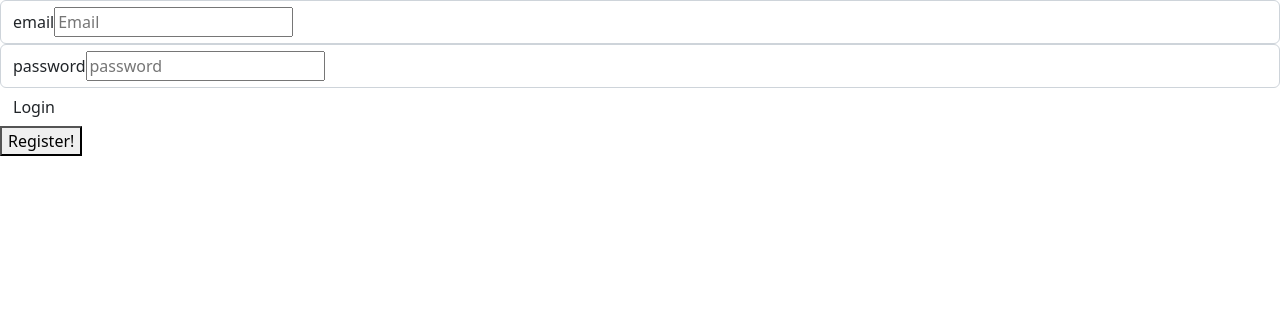
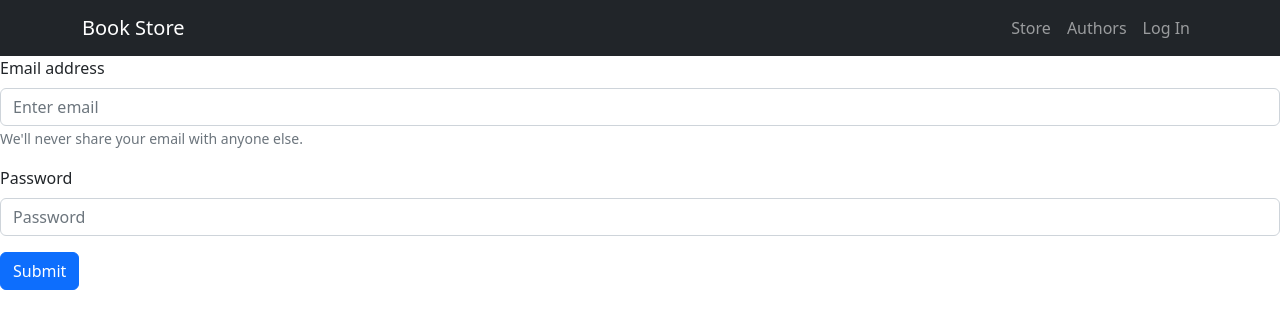
Before and after one commit to cool8009/bookstore-client, a React (Create React App) app: page / in a window 1280 px wide. Shown: the top 328 px of the page. Built offline with nearby package versions, Linux system fonts and the light colour scheme.

Commit message:
сыаыфаыфа

```diff
--- a/src/App.js
+++ b/src/App.js
@@ -1,23 +1,50 @@
 import './App.css';
-import { BrowserRouter as Router, Route, Routes } from 'react-router-dom'
+import { useState, useEffect } from 'react';
+import { BrowserRouter as Router, Route, Routes, Link } from 'react-router-dom'
 import Login from './components/Login';
 import Register from './components/Register';
 import Authors from './components/Authors';
 import Store from './components/Store';
+import { Nav, Navbar, Container, NavDropdown, NavbarBrand } from 'react-bootstrap';
+import 'bootstrap/dist/css/bootstrap.min.css';
+import AuthorPage from './components/AuthorPage';
+
 
 
 function App() {
+  useEffect(() => {
+    setIsUserValidated(localStorage.getItem('token') !== null);
+  }, [])
 
 
+  const [isUserValidated, setIsUserValidated] = useState(false)
+
   return (
+
     <Router>
+      <Navbar bg="dark" variant="dark">
+        <Container>
+          <Navbar.Brand as={Link} to={'/store'}> Book Store</Navbar.Brand>
+          <Nav>
+            <Nav.Link as={Link} to={'/store'}>Store</Nav.Link>
+            <Nav.Link as={Link} to={'/authors'}>Authors</Nav.Link>
+            { isUserValidated ? <Navbar.Text>Welcome Back!</Navbar.Text>
+            : <Nav.Link as={Link} to={'/'}>Log In</Nav.Link>}
+
+
+          </Nav>
+        </Container>
+      </Navbar>
       <Routes>
+        {/* <Route path='/' element={isUserValidated ?  <Store/> : <Login/>}/> */}
         <Route path='/' element={<Login/>}/>
         <Route path='/register' element={<Register/>}/>
         <Route path='/authors' element={<Authors/>}/>
         <Route path='/store' element={<Store/>}/>
+        <Route path='/authorpage' element={<AuthorPage/>}/>
       </Routes>
     </Router>
+
 
   );
 }
--- /dev/null
+++ b/src/components/AuthorCard.js
@@ -0,0 +1,39 @@
+import React from 'react'
+import { useState, useEffect } from 'react';
+import BookService from '../services/BooksService';
+import AuthorService from '../services/AuthorService';
+import {Link, useNavigate} from 'react-router-dom';
+import { Button, Card, ListGroup} from 'react-bootstrap';
+import 'bootstrap/dist/css/bootstrap.min.css';
+
+
+const AuthorCard = ({author}) => {
+    const navigate = useNavigate();
+    const navigateToAuthorPage = () => {
+        navigate('/authorpage',{state:{author}});
+    }
+
+    useEffect(() => {
+      //const getBooksForAuthor
+
+
+    }, [])
+
+
+    return (
+    <div className="author-container">
+      <Card className="flex-fill" style={{width: '15rem', height: '9rem',
+      alignments: 'center', marginLeft: '50px', marginTop: '50px'}}>
+        <Card.Body styles={{display:'flex'}}>
+        <Card.Title>{author.name}</Card.Title>
+
+      </Card.Body>
+      <Card.Footer>
+        <Button  variant="primary" onClick={() => navigateToAuthorPage()}>To Author Page</Button>
+      </Card.Footer>
+      </Card>
+    </div>
+  )
+}
+
+export default AuthorCard
--- /dev/null
+++ b/src/components/AuthorPage.js
@@ -0,0 +1,31 @@
+import React from 'react'
+import { useState, useEffect } from 'react'
+import BookService from '../services/BooksService';
+import AuthorService from '../services/AuthorService';
+import { Badge, Card, ListGroup} from 'react-bootstrap';
+import 'bootstrap/dist/css/bootstrap.min.css';
+import {useLocation} from 'react-router-dom';
+
+
+const AuthorPage = ({author}) => {
+    const location = useLocation();
+    useEffect(() => {
+        BookService.getBooksForAuthorId(location.state.author.id)
+
+
+    }, [])
+
+  return (
+    <div>
+        <h1 >
+            <Badge style={{ marginLeft: '42%', marginTop: '30px'}} bg="secondary">
+                {location.state.author.name}
+            </Badge>
+        </h1>
+        <h2 style={{ marginLeft: '50%', marginTop: '30px'}}> Her Home Town</h2>
+
+    </div>
+  )
+}
+
+export default AuthorPage
--- a/src/components/Authors.js
+++ b/src/components/Authors.js
@@ -1,8 +1,34 @@
 import React from 'react'
+import { useState, useEffect } from 'react'
+import { CardGroup } from 'react-bootstrap'
+import 'bootstrap/dist/css/bootstrap.min.css';
+import AuthorCard from './AuthorCard';
+import BookService from '../services/BooksService';
+import AuthorService from '../services/AuthorService';
 
 const Authors = () => {
+  const [authors, setAuthors] = useState([]);
+  useEffect(() => {
+    const getAuthors = async () => {
+      await AuthorService.getAuthors()
+        .then((authors) => setAuthors(authors))
+    }
+    getAuthors();
+
+  }, [])
+
+
   return (
-    <div>Authors</div>
+    <div>
+
+       <CardGroup style={{ alignItems: 'center',
+        justifyContent: 'center'}}>
+        { authors.map((author, index) =>
+        <AuthorCard key={index} author={author} />)}
+       </CardGroup>
+
+
+    </div>
   )
 }
 
--- a/src/components/Login.js
+++ b/src/components/Login.js
@@ -1,7 +1,7 @@
 import React from 'react';
 import { useState } from 'react';
 import { useNavigate } from "react-router-dom";
-import { Form } from 'react-bootstrap'
+import { Form, Button } from 'react-bootstrap'
 import 'bootstrap/dist/css/bootstrap.min.css';
 import UserService from '../services/UserService'
 
@@ -26,42 +26,66 @@ const sendCreds = async (creds) => {
 
 const onSubmit = (e) => {
   e.preventDefault()
-
+  let { email, password } = e.target.elements;
   if (!email) {
-    alert('Please insert email task')
+    alert('Please insert password task')
     return
   }
-
+  if (!email) {
+    alert('Please insert password task')
+    return
+  }
+  email = email.value
+  password = password.value
   sendCreds({ email, password })
 
 }
 
   return (
-    <div>
-      <form className='add-form' onSubmit={onSubmit}>
-        <div className='form-control'>
-          <label>email</label>
-          <input
-            type='text'
-            placeholder='Email'
-            value={email}
-            onChange={(e) => setEmail(e.target.value)}
-          />
-        </div>
-        <div className='form-control'>
-          <label>password</label>
-          <input
-            type='password'
-            placeholder='password'
-            value={password}
-            onChange={(e) => setPassword(e.target.value)}
-          />
-        </div>
+    <Form onSubmit={onSubmit}>
+      <Form.Group  className="mb-3" controlId="formBasicEmail">
+        <Form.Label>Email address</Form.Label>
+        <Form.Control type="email" placeholder="Enter email" id='email'/>
+        <Form.Text className="text-muted">
+          We'll never share your email with anyone else.
+        </Form.Text>
+      </Form.Group>
 
-        <input type='submit' value='Login' className='btn btn-block' />
-      </form>
-      <button onClick={() => navigate('/register')}>Register!</button>
-    </div>
+      <Form.Group className="mb-3" controlId="formBasicPassword">
+        <Form.Label>Password</Form.Label>
+        <Form.Control type="password" placeholder="Password" id='password'/>
+      </Form.Group>
+      <Button variant="primary" type="submit">
+        Submit
+      </Button>
+    </Form>
+
+
+    // <div className="form-group">
+    //   <form className='add-form' onSubmit={onSubmit}>
+    //     <div className='form-control'>
+    //       <label>email</label>
+    //       <input
+    //         type='text'
+    //         placeholder='Email'
+    //         value={email}
+    //         onChange={(e) => setEmail(e.target.value)}
+    //       />
+    //     </div>
+    //     <div className='form-control'>
+    //       <label>password</label>
+    //       <input
+    //         type='password'
+    //         placeholder='password'
+    //         value={password}
+    //         onChange={(e) => setPassword(e.target.value)}
+    //       />
+    //     </div>
+
+    //     <input type='submit' value='Login' className='btn btn-block' />
+    //   </form>
+    //   <button onClick={() => navigate('/register')}>Register!</button>
+    // </div>
   )
 }
 
--- a/src/components/Store.js
+++ b/src/components/Store.js
@@ -33,11 +33,16 @@ const Store = () => {
   }
 
   return (
-    <div>
-       <CardGroup>
+    <div className="store-container" style={{ textAlign: 'center' }}>
+      <h1 marginTop="30px">Welcome to our store</h1>
+      <div>
+       <CardGroup style={{ alignItems: 'center',
+        justifyContent: 'center'}}>
         { books.map((book, index) =>
         <BookCard key={index} book={book} onPurchaseClick={onPurchaseClick}/>)}
        </CardGroup>
+
+      </div>
 
     </div>
   )
--- /dev/null
+++ b/src/components/store.css
@@ -0,0 +1,3 @@
+.book-container {
+    text-align: center;
+}
--- /dev/null
+++ b/src/services/AuthorService.js
@@ -0,0 +1,31 @@
+import axios from "axios";
+const baseUrl = "https://localhost:7017/api";
+
+const serverPostRoute = `${baseUrl}/Authors`;
+
+const getToken = () => {
+    return localStorage.getItem('token');
+}
+// const config = {
+//     headers: { Authorization: `Bearer ${token}` }
+// };
+
+
+const AuthorService = {
+    async getAuthor(id) {
+        let token = getToken();
+        return (await axios.get(`${serverPostRoute}/${id}`)).data;
+
+    },
+    async getAuthors() {
+        let token = getToken();
+        let myAuthors = [];
+        const tempResult = (await axios.get(`${serverPostRoute}`)).data;
+        tempResult.map((author) => myAuthors.push(author))
+        return myAuthors;
+    },
+}
+
+
+
+export default AuthorService;
--- a/src/services/BooksService.js
+++ b/src/services/BooksService.js
@@ -31,7 +31,12 @@ const BookService = {
         let result = await axios.put(`${serverPostRoute}/purchase/${id}`, null,
         { headers: { 'Authorization': `Bearer ${token}` } });
         return result;
+    },
+
+    async getBooksForAuthorId(authorid) {
+        return await (axios.get(`${serverPostRoute}/findauthor/${authorid}`)).data
     }
+
 
 }
 
```
Also changed, not shown: src/components/AuthorComponents.js (deleted, +0 -9 lines), src/components/BookCard.js (+23 -16 lines).
